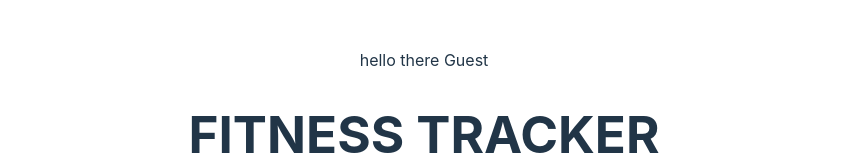
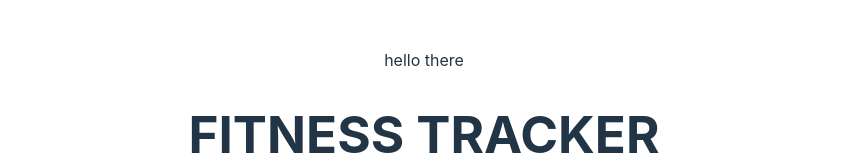
Before and after one commit to choilin310/fitness-tracker-starter, a React (Vite) app in the folder client/: page / in a window 1280 px wide. Shown: the top 160 px of the page, without its empty margins (216-1064 px from the left). Built offline with nearby package versions, Linux system fonts and the light colour scheme; no server answers.

Commit message:
Revert "fixed the authentictor"
This reverts commit 4cb2248e46114e8dcaa71ff42d40debdb3005733.

```diff
--- a/client/src/App.jsx
+++ b/client/src/App.jsx
@@ -37,7 +37,7 @@ function App() {
 
     return(
       <div>
-      <p>hello there {user.username}</p>
+      <p>hello there </p>
     <p>{healthMessage}</p>
       <div className="headingContainer">
         <h1>FITNESS TRACKER</h1>
```
